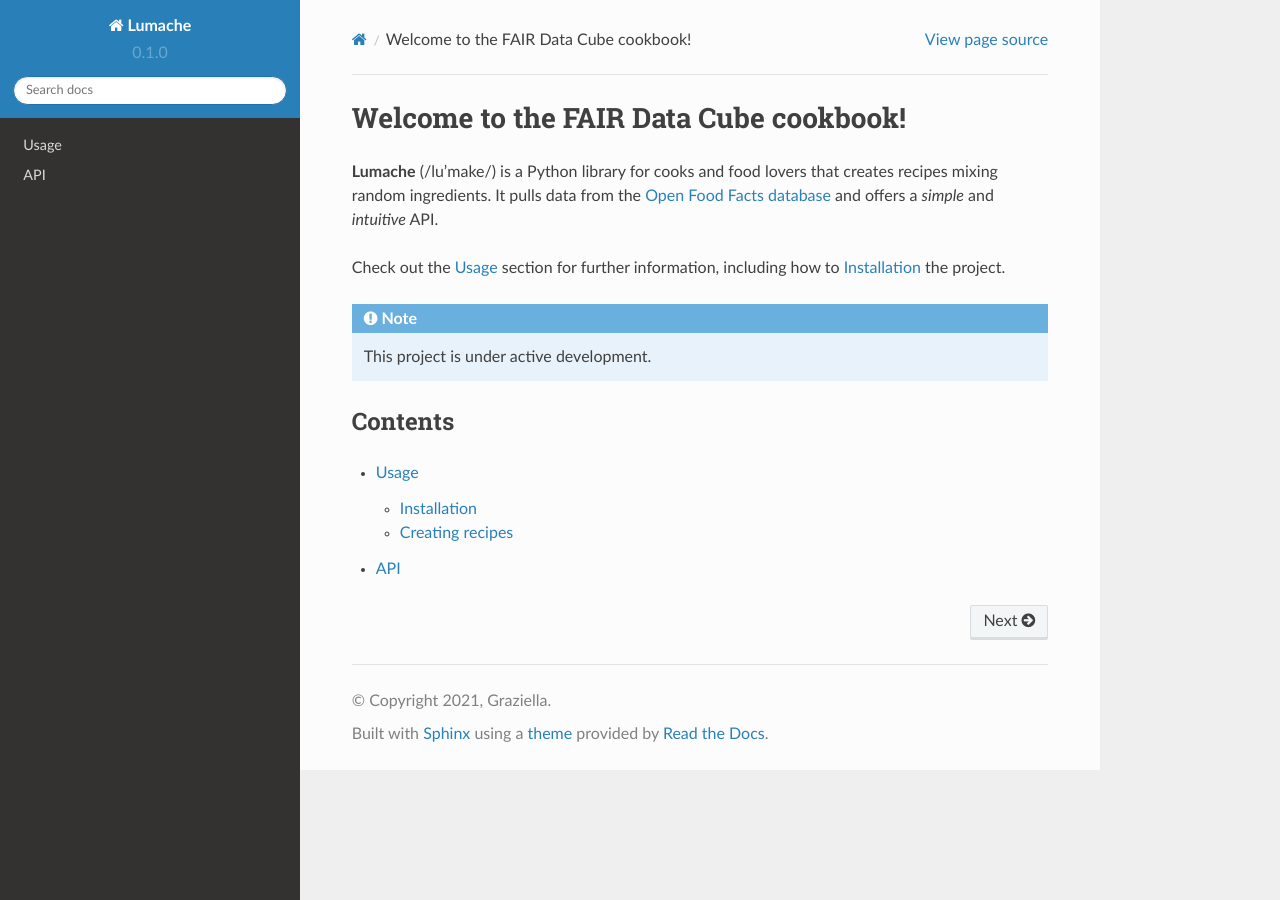
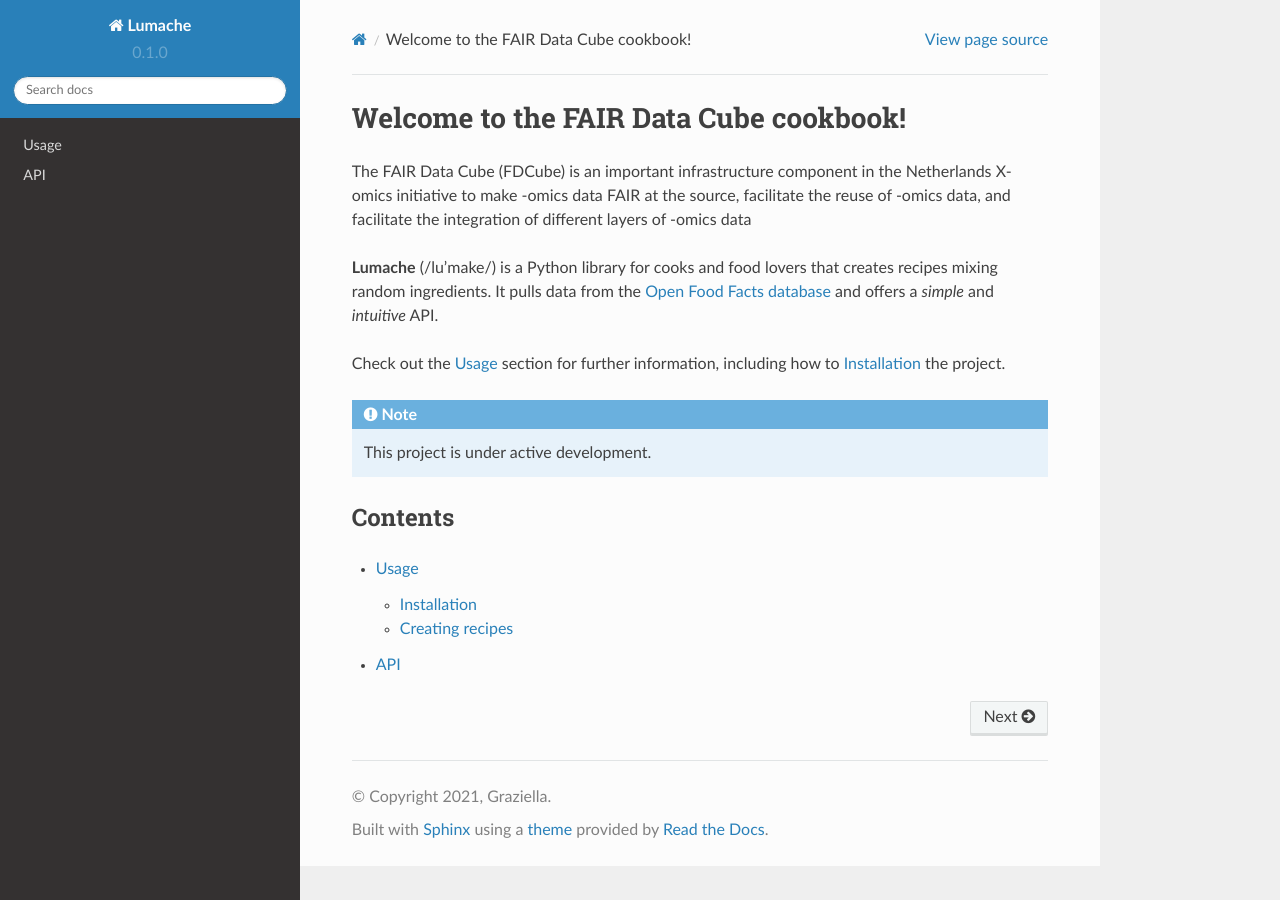
Before and after one commit to Xomics/FAIRDataCube_cookbook, a Sphinx documentation site: the page built from docs/source/index.rst, in a window 1280 px wide. Built offline with Sphinx 7.4.7 and the Read the Docs theme 2.0.0, drawn with Linux system fonts in a browser that asks for light colours.

Commit message:
Update index.rst

```diff
--- a/docs/source/index.rst
+++ b/docs/source/index.rst
@@ -1,5 +1,6 @@
 Welcome to the FAIR Data Cube cookbook!
 ===================================
+The FAIR Data Cube (FDCube) is an important infrastructure component in the Netherlands X-omics initiative to make -omics data FAIR at the source, facilitate the reuse of -omics data, and facilitate the integration of different layers of -omics data
 
 **Lumache** (/lu'make/) is a Python library for cooks and food lovers
 that creates recipes mixing random ingredients.
```
